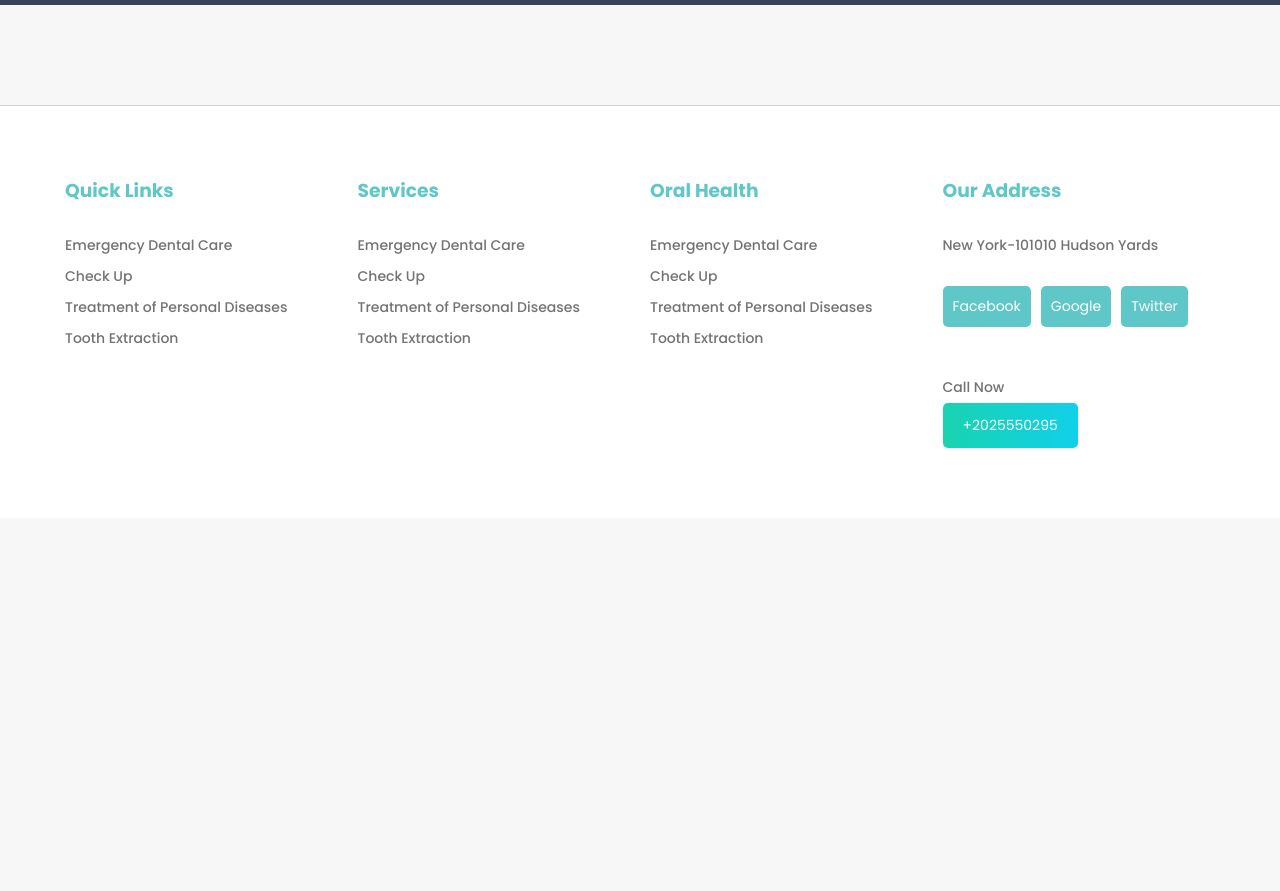
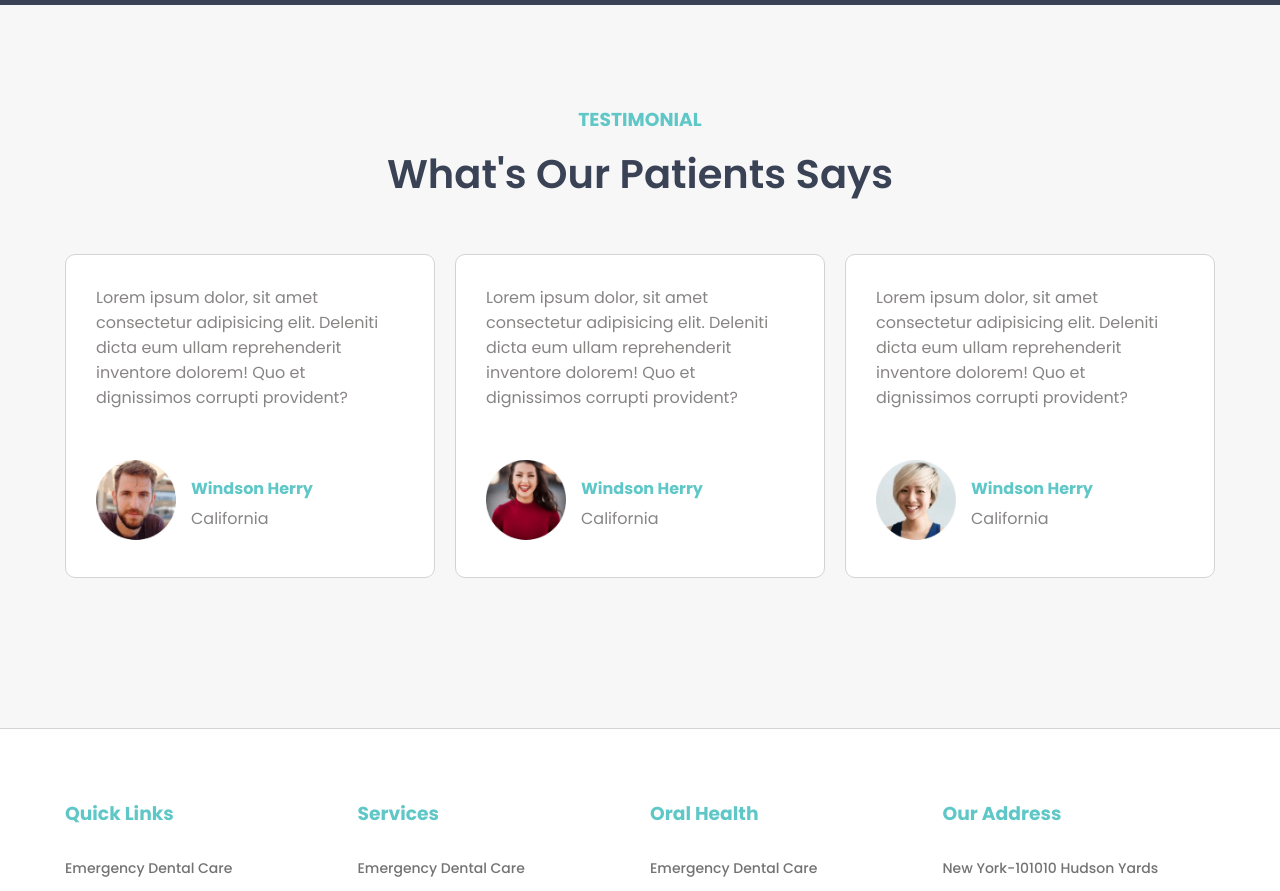
Before and after one commit to azizulwd/doctors-portal-clientside, a React (Create React App) app: page / in a window 1280 px wide. Shown: the part 2397-3288 px from the top of the page. Before the commit the page ends 2915 px from the top, so only its background shows below. Built offline with nearby package versions, Linux system fonts and the light colour scheme.

Commit message:
testimonial added

```diff
--- a/src/components/Home/Home/Home.js
+++ b/src/components/Home/Home/Home.js
@@ -4,6 +4,7 @@ import Appointment from '../Appointment/Appointment';
 import Banner from '../Banner/Banner';
 import Facility from '../Facility/Facility';
 import Services from '../Services/Services';
+import Testimonial from '../Testimonial/Testimonial';
 
 const Home = () => {
     return (
@@ -13,6 +14,7 @@ const Home = () => {
             <Services></Services>
             <Facility></Facility>
             <Appointment></Appointment>
+            <Testimonial></Testimonial>
         </div>
     );
 };
--- /dev/null
+++ b/src/components/Home/Testimonial/Testimonial.css
@@ -0,0 +1,49 @@
+.testimonial{
+    margin-bottom: 150px;
+}
+.testimonial_title{
+    text-align: center;
+    margin-bottom: 50px;
+}
+.testimonial_title h3{
+    color: #5fc7c7;
+    margin-bottom: 10px;
+}
+.testimonial_title h1{
+    font-size: 40px;
+    font-weight: 600;
+    color: #3a4256;
+}
+.testimonial_inner{
+    display: grid;
+    grid-template-columns: repeat(3, 1fr);
+    gap: 20px;
+}
+.testimonial_user{
+    background: #fff;
+    padding: 30px;
+    border: 1px solid lightgray;
+    border-radius: 10px;
+}
+.testimonial_text{
+    margin-bottom: 50px;
+}
+.testimonial_text p {
+    color: #878484;
+    line-height: 25px;
+}
+.testinial_user_info {
+    display: flex;
+    gap: 15px;
+    align-items: center;
+}
+.testinial_user_info .testinial_user_pic img {
+    width: 80px;
+}
+.testinial_user_info .testinial_user_details h4{
+    color: #5fc7c7;
+    margin-bottom: 5px;
+}
+.testinial_user_info .testinial_user_details p{
+    color: #878484;
+}
--- /dev/null
+++ b/src/components/Home/Testimonial/Testimonial.js
@@ -0,0 +1,62 @@
+import React from 'react';
+import './Testimonial.css';
+import people1 from '../../../images/people-1.png';
+import people2 from '../../../images/people-2.png';
+import people3 from '../../../images/people-3.png';
+
+const Testimonial = () => {
+    return (
+        <div className="testimonial">
+            <div className="testimonial_title">
+                <h3>TESTIMONIAL</h3>
+                <h1>What's Our Patients Says</h1>
+            </div>
+            <div className="container testimonial_inner">
+                <div className="testimonial_user">
+                    <div className="testimonial_text">
+                        <p>Lorem ipsum dolor, sit amet consectetur adipisicing elit. Deleniti dicta eum ullam reprehenderit inventore dolorem! Quo et dignissimos corrupti provident?</p>
+                    </div>
+                    <div className="testinial_user_info">
+                        <div className="testinial_user_pic">
+                            <img src={people1} alt="" />
+                        </div>
+                        <div className="testinial_user_details">
+                            <h4>Windson Herry</h4>
+                            <p>California</p>
+                        </div>
+                    </div>
+                </div>
+                <div className="testimonial_user">
+                    <div className="testimonial_text">
+                        <p>Lorem ipsum dolor, sit amet consectetur adipisicing elit. Deleniti dicta eum ullam reprehenderit inventore dolorem! Quo et dignissimos corrupti provident?</p>
+                    </div>
+                    <div className="testinial_user_info">
+                        <div className="testinial_user_pic">
+                            <img src={people2} alt="" />
+                        </div>
+                        <div className="testinial_user_details">
+                            <h4>Windson Herry</h4>
+                            <p>California</p>
+                        </div>
+                    </div>
+                </div>
+                <div className="testimonial_user">
+                    <div className="testimonial_text">
+                        <p>Lorem ipsum dolor, sit amet consectetur adipisicing elit. Deleniti dicta eum ullam reprehenderit inventore dolorem! Quo et dignissimos corrupti provident?</p>
+                    </div>
+                    <div className="testinial_user_info">
+                        <div className="testinial_user_pic">
+                            <img src={people3} alt="" />
+                        </div>
+                        <div className="testinial_user_details">
+                            <h4>Windson Herry</h4>
+                            <p>California</p>
+                        </div>
+                    </div>
+                </div>
+            </div>
+        </div>
+    );
+};
+
+export default Testimonial;
```
